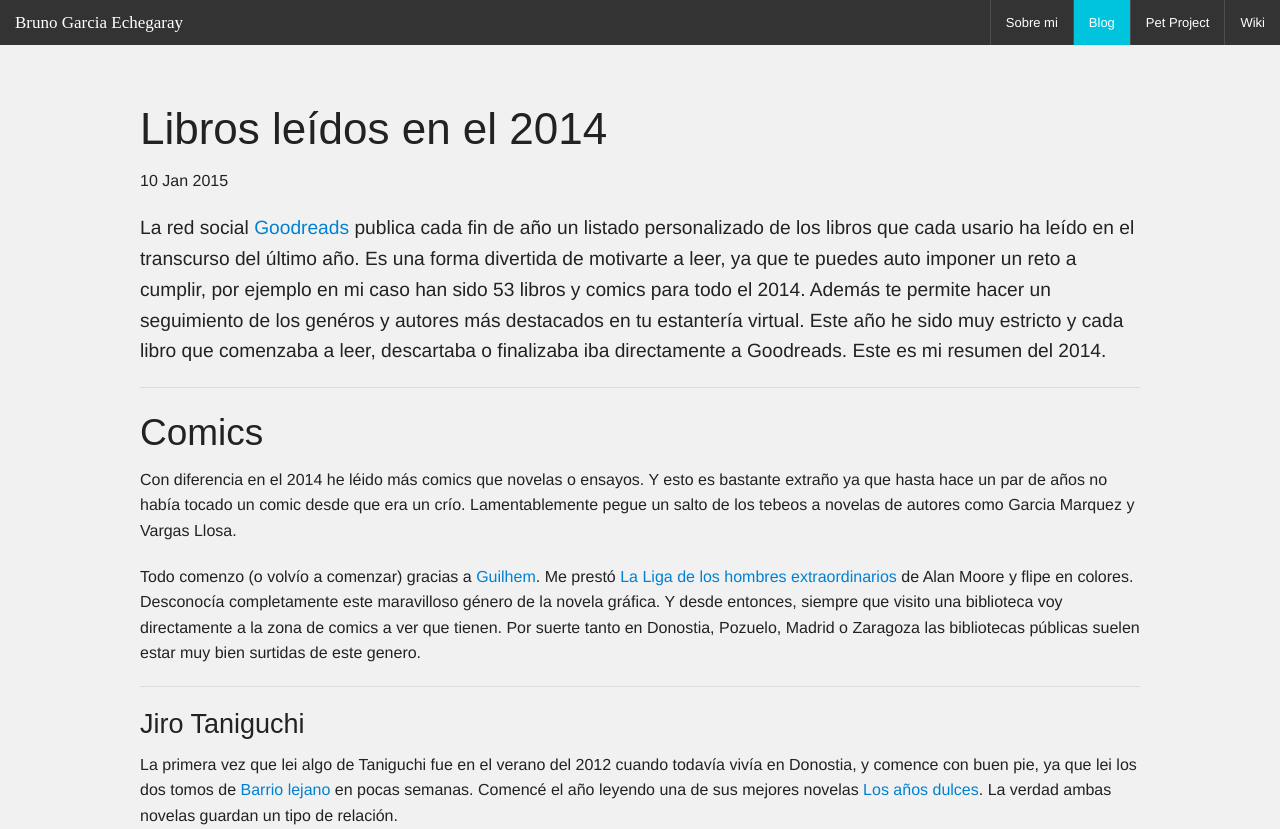
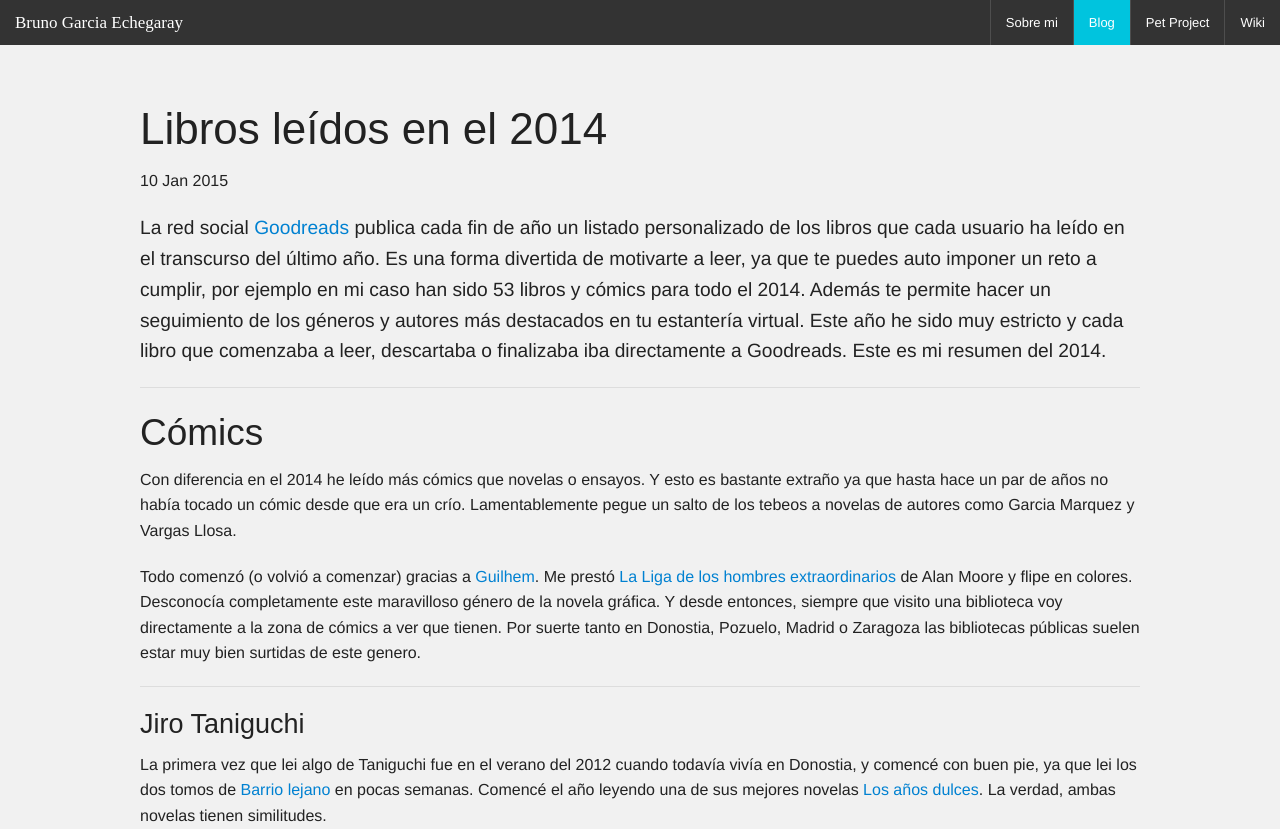
Before and after one commit to brunogarcia/portfolio-jekyll, a Jekyll site: the page built from _posts/2015-10-01-libros-leidos-en-2014.markdown, in a window 1280 px wide and 1400 px high. Shown: the top 829 px of the window. Built offline with Jekyll 4.4.1, drawn with Linux system fonts in a browser that asks for light colours; Markdown is read by kramdown in place of the engine named in the settings; some of the changed text lies outside the part shown; grey boxes are pictures that could not be loaded.

Commit message:
Goodreads 2014 - Fixed errata

```diff
--- a/_posts/2015-10-01-libros-leidos-en-2014.markdown
+++ b/_posts/2015-10-01-libros-leidos-en-2014.markdown
@@ -4,40 +4,40 @@ title: Libros leídos en el 2014
 date: '2015-01-10T19:54:30+02:00'
 ---
 
-<big>La red social [Goodreads](https://www.goodreads.com/user_challenges/1779312) publica cada fin de año un listado personalizado de los libros que cada usario ha leído en el transcurso del último año.
-Es una forma divertida de motivarte a leer, ya que te puedes auto imponer un reto a cumplir, por ejemplo en mi caso han sido 53 libros y comics para todo el 2014.
-Además te permite hacer un seguimiento de los genéros y autores más destacados en tu estantería virtual.
+<big>La red social [Goodreads](https://www.goodreads.com/user_challenges/1779312) publica cada fin de año un listado personalizado de los libros que cada usuario ha leído en el transcurso del último año.
+Es una forma divertida de motivarte a leer, ya que te puedes auto imponer un reto a cumplir, por ejemplo en mi caso han sido 53 libros y cómics para todo el 2014.
+Además te permite hacer un seguimiento de los géneros y autores más destacados en tu estantería virtual.
 Este año he sido muy estricto y cada libro que comenzaba a leer, descartaba o finalizaba iba directamente a Goodreads. Este es mi resumen del 2014.</big>
 
 ***
 
-## Comics
+## Cómics
 
-Con diferencia en el 2014 he léido más comics que novelas o ensayos.
-Y esto es bastante extraño ya que hasta hace un par de años no había tocado un comic desde que era un crío. Lamentablemente pegue un salto de los tebeos a novelas de autores como Garcia Marquez y Vargas Llosa.
+Con diferencia en el 2014 he leído más cómics que novelas o ensayos.
+Y esto es bastante extraño ya que hasta hace un par de años no había tocado un cómic desde que era un crío. Lamentablemente pegue un salto de los tebeos a novelas de autores como Garcia Marquez y Vargas Llosa.
 
-Todo comenzo (o volvío a comenzar) gracias a [Guilhem](https://twitter.com/biji_san). Me prestó [La Liga de los hombres extraordinarios](https://www.goodreads.com/book/show/297627.The_League_of_Extraordinary_Gentlemen_Vol_1) de Alan Moore y flipe en colores. Desconocía completamente este maravilloso género de la novela gráfica. Y desde entonces, siempre que visito una biblioteca voy directamente a la zona de comics a ver que tienen. Por suerte tanto en Donostia, Pozuelo, Madrid o Zaragoza las bibliotecas públicas suelen estar muy bien surtidas de este genero.
+Todo comenzó (o volvió a comenzar) gracias a [Guilhem](https://twitter.com/biji_san). Me prestó [La Liga de los hombres extraordinarios](https://www.goodreads.com/book/show/297627.The_League_of_Extraordinary_Gentlemen_Vol_1) de Alan Moore y flipe en colores. Desconocía completamente este maravilloso género de la novela gráfica. Y desde entonces, siempre que visito una biblioteca voy directamente a la zona de cómics a ver que tienen. Por suerte tanto en Donostia, Pozuelo, Madrid o Zaragoza las bibliotecas públicas suelen estar muy bien surtidas de este genero.
 
 ***
 
 ### Jiro Taniguchi
 
-La primera vez que lei algo de Taniguchi fue en el verano del 2012 cuando todavía vivía en Donostia, y comence con buen pie, ya que lei los dos tomos de [Barrio lejano](https://www.goodreads.com/book/show/1187423.Barrio_lejano_Tomo_1) en pocas semanas. Comencé el año leyendo una de sus mejores novelas [Los años dulces](https://www.goodreads.com/book/show/12527927-los-a-os-dulces-01). La verdad ambas novelas guardan un tipo de relación.
+La primera vez que lei algo de Taniguchi fue en el verano del 2012 cuando todavía vivía en Donostia, y comencé con buen pie, ya que lei los dos tomos de [Barrio lejano](https://www.goodreads.com/book/show/1187423.Barrio_lejano_Tomo_1) en pocas semanas. Comencé el año leyendo una de sus mejores novelas [Los años dulces](https://www.goodreads.com/book/show/12527927-los-a-os-dulces-01). La verdad, ambas novelas tienen similitudes.
 
 <span class="left" style="margin: 0 20px 10px 0">
 [![Los años dulces 1](https://d.gr-assets.com/books/1318859145m/12897963.jpg)](https://www.goodreads.com/book/show/12527927-los-a-os-dulces-01)
 [![Los años dulces 2](https://d.gr-assets.com/books/1315237031m/12527927.jpg)](https://www.goodreads.com/book/show/12897963-los-a-os-dulces-02)
 </span>
 
-En "Barrio lejano" la historía gira alrededor de dos personajes, aunque ambos adolecentes, las situaciones y la atmosfera es parecida.
-Taniguchi se caracteriza por darle a sus personajes un halo de, no dire tragedia, si no un cuestionarse la esencia de la vida y el porque de la misma.
+En "Barrio lejano" la historia gira alrededor de dos personajes, aunque ambos adolescentes, las situaciones y la atmósfera es similar.
+Taniguchi se caracteriza por darle a sus personajes un halo de, no diré tragedia, si no un cuestionarse la esencia de la vida y el porque de la misma.
 Por eso me gusta tanto sus obras. Sus personajes son personas normales, con muchas contradicciones pero con ganas de conocer y darle forma a sus propios miedos y esperanzas.
 
-En "Barrio Lejano" es el peso del pasado, la lucha interna por (re)descubrir las raices en esa infancia ya perdida en un pueblo japones, y en "Los años dulces" es el futuro que pueden o no afrontar el profesor y su ex-alumna. "Barrio Lejano" tiene un final feliz, pero "Los años dulces" te deja una sensación agridulce. Ninguno de los personajes se decide por la mejor opción: ser felices. Pero supongo que esa indecisión será un lugar común en la sociedad japonesa actual.
+En "Barrio Lejano" es el peso del pasado, la lucha interna por (re)descubrír las raíces en esa infancia ya perdida en un pueblo japones, y en "Los años dulces" es el futuro que pueden o no afrontar el profesor y su ex-alumna. "Barrio Lejano" tiene un final feliz, pero "Los años dulces" te deja una sensación agridulce. Ninguno de los personajes se decide por la mejor opción: ser felices. Pero supongo que esa indecisión será un lugar común en la sociedad japonesa actual.
 
 Nota aparte merece el estilo gráfico de Taniguchi, siempre preciso y correcto, con mucho detalle y maestría tanto en los personajes como en los fondos.
 
-Ambas novelas son super recomendables si áun no conoces nada de este genial autor.
+Ambas novelas son super recomendables si aún no conoces nada de este genial autor.
 
 ***
 
@@ -69,7 +69,7 @@ Recomendable si ya eres un incondicional de Taniguchi.
 [![El Sabueso](https://d.gr-assets.com/books/1371792469m/18107142.jpg)](https://www.goodreads.com/book/show/18107142-chien-d-aveugle) [![Viajero en la tundra](https://d.gr-assets.com/books/1251834115m/6790271.jpg)](https://www.goodreads.com/book/show/6790271-el-viajero-de-la-tundra)
 </span>
 
-Tengo sentimientos encontrados con [El Sabueso](https://www.goodreads.com/book/show/18107142-chien-d-aveugle) y [Viajero en la tundra](https://www.goodreads.com/book/show/6790271-el-viajero-de-la-tundra). Ambas las descubri un día mientras buscaba qué leer en la biblioteca. Me dije "genial, un libro de Taniguchi que aún no he leido".
+Tengo sentimientos encontrados con [El Sabueso](https://www.goodreads.com/book/show/18107142-chien-d-aveugle) y [Viajero en la tundra](https://www.goodreads.com/book/show/6790271-el-viajero-de-la-tundra). Ambas las descubrí un día mientras buscaba qué leer en la biblioteca. Me dije "genial, un libro de Taniguchi que aún no he leído".
 
 Definitivamente no son las mejores. Digamos que los personajes no me transmiten los mismos sentimientos que en otras obras de este autor.
 
@@ -83,7 +83,7 @@ Sólo recomendable si quieres leer toda la obra de Taniguchi.
 [![Bone 3](https://d.gr-assets.com/books/1389763168m/106125.jpg)](https://www.goodreads.com/book/show/106125.Bone_Vol_3) [![Bone 5](https://d.gr-assets.com/books/1327944709m/92144.jpg)](https://www.goodreads.com/book/show/92144.Bone_Vol_5)
 </span>
 
-Comencé a leer [Bone](https://www.goodreads.com/book/show/106134.Bone_Vol_1) allá por el 2012, y aunque me gusto bastante la obra de Jeff Smith la deja aparcada despues del 2º tomo. Creo que por esa época estaba saturado de comics y sencillamente pase a otra cosa. En el 2014 la retomé nuevamente y pude leer 6 tomos en varios meses.
+Comencé a leer [Bone](https://www.goodreads.com/book/show/106134.Bone_Vol_1) allá por el 2012, y aunque me gusto bastante la obra de Jeff Smith la deja aparcada después del 2º tomo. Creo que por esa época estaba saturado de cómics y sencillamente pase a otra cosa. En el 2014 la retomé nuevamente y pude leer 6 tomos en varios meses.
 
 Quizás por la portada puedes pensar que la temática es infantil, pero es más bien todo lo contrario. La historia es bastante intensa en ciertas ocasiones y a la vez muy divertida. Los personajes te inspiran cariño a la primera y las aventuras que viven te dejarán siempre con ganas de más.
 
@@ -100,9 +100,9 @@ Así que mejor leerlo poco a poco, quizas intercalando con otras lecturas para d
 [![Private Eye 8](https://d.gr-assets.com/books/1411566108m/23265922.jpg)](https://www.goodreads.com/book/show/23265922-the-private-eye-8)
 </span>
 
-Descubrí [Private Eye](https://www.goodreads.com/book/show/17662660-the-private-eye-1) a través de un twit. Era un evento descatado ya que fue uno de las primeros comics de autores reconocidos y con mucha trayectoria que se colgaba directamente en internet sin intermediarios. Puedes pagar lo que quieras, ni siquiera existe un precio mínimo. Incluso puedes no pagar si no lo ves claro.
+Descubrí [Private Eye](https://www.goodreads.com/book/show/17662660-the-private-eye-1) a través de un twit. Era un evento destacado ya que fue uno de las primeros cómics de autores reconocidos y con mucha trayectoria que se colgaba directamente en internet sin intermediarios. Puedes pagar lo que quieras, ni siquiera existe un precio mínimo. Incluso puedes no pagar si no lo ves claro.
 
- Brian K. Vaughan es autor de [Saga](https://www.goodreads.com/series/84668-saga), [Y: The Last Man](https://www.goodreads.com/series/86528-y-the-last-man), [Ex-machina](https://www.goodreads.com/series/52498-ex-machina). Marcos Martín ha trabajado para DC Comics y Marvel. Ambos han ganado un premio Eisner en sus respectivas categorias.  Vamos, con esas credenciales Private Eye no defrauda en ninguna sola página. Es dinamita pura en tu cerebro.
+ Brian K. Vaughan es autor de [Saga](https://www.goodreads.com/series/84668-saga), [Y: The Last Man](https://www.goodreads.com/series/86528-y-the-last-man), [Ex-machina](https://www.goodreads.com/series/52498-ex-machina). Marcos Martín ha trabajado para DC cómics y Marvel. Ambos han ganado un premio Eisner en sus respectivas categorías.  Vamos, con esas credenciales Private Eye no defrauda en ninguna sola página. Es dinamita pura en tu cerebro.
 
 La historia es una distopía maravillosa en donde la humanidad ha desterrado Internet por razones muy necesarias: proteger la privacidad de los ciudadanos. Pero claro, a pesar de esto, las personas siguen teniendo sus pequeños y miserables secretos encondidos debajo de la cama. El anonimato se translada del mundo online al mundo real con todas sus consecuencias. Solo los mayores de edad pueden (y deben) utilizar máscaras al salir a la calle. Y esto cambia las relaciones entre las personas por completo.
 
```
Also changed, not shown: other parts of _posts/2015-10-01-libros-leidos-en-2014.markdown (+2 -2 lines), 2 other files.
